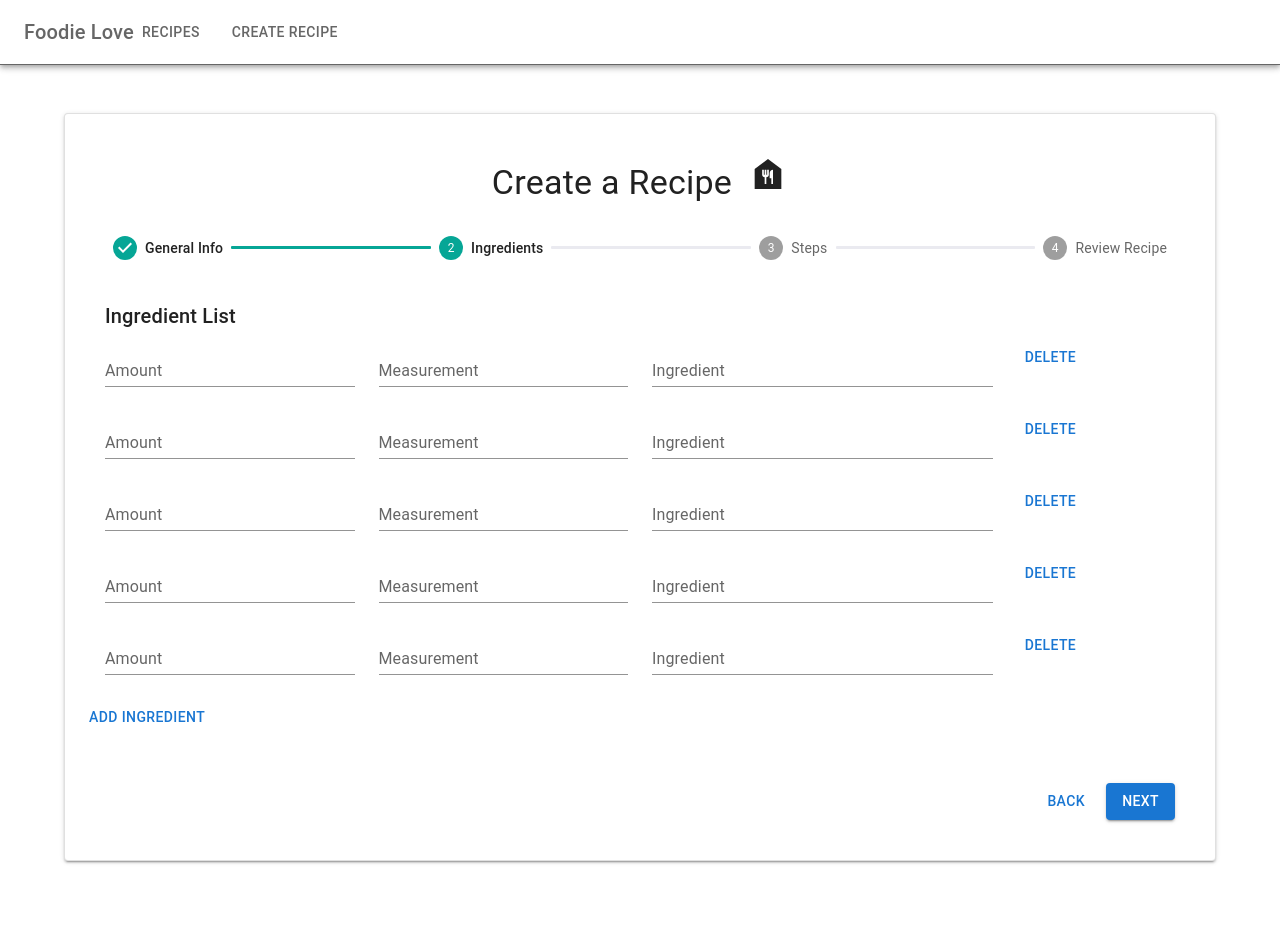
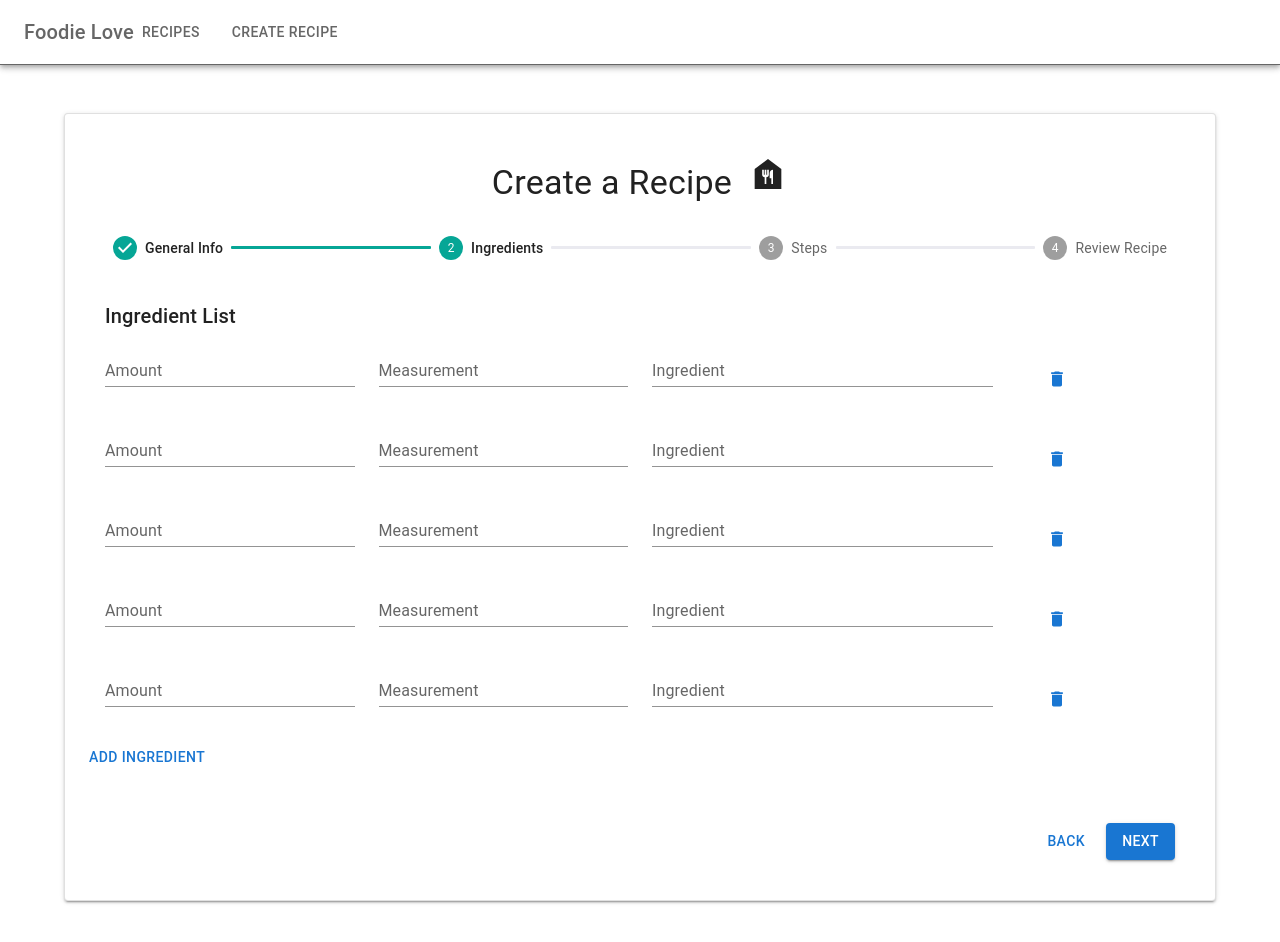
Before and after one commit to Benson-D/foodie-love-frontend, a React (Create React App) app: page /create-recipe in a window 1280 px wide. Both pictures are taken after typing "Sample", "Sample", "5", "5" into the empty fields and a click on the button "NEXT". Shown: the top 942 px of the page. Before the commit the page ends 909 px from the top, so only its background shows below. Built offline with nearby package versions, Linux system fonts and the light colour scheme; no server answers.

Commit message:
organized interfaces into one file for easy accessibility, added icon to add or delete ingredients and instructions

```diff
--- a/src/api/FoodieLoveApi.ts
+++ b/src/api/FoodieLoveApi.ts
@@ -1,6 +1,11 @@
 import axios, { AxiosError } from "axios";
-import { GetRecipes, SearchRecipes, GetSingleRecipe } from "./interface/foodieGet";
-import { CreateRecipeForm, CreateRecipeResponse } from "./interface/foodieCreate";
+import {
+    GetRecipes,
+    SearchRecipes,
+    GetRecipe,
+    CreateRecipe,
+    CreatedRecipe
+} from "../interface";
 
 const BASE_URL: string  = process.env.REACT_APP_BASE_URL || "http://localhost:3001";
 
@@ -11,7 +16,7 @@ const BASE_URL: string  = process.env.REACT_APP_BASE_URL || "http://localhost:30
 interface FoodieRequest {
     endpoint: string;
     method?: string;
-    data?: CreateRecipeForm | SearchRecipes;
+    data?: CreateRecipe | SearchRecipes;
 };
 
 /**
@@ -20,7 +25,7 @@ interface FoodieRequest {
  */
 interface FoodieAxiosRequest {
     recipes: GetRecipes[];
-    recipe: GetSingleRecipe | CreateRecipeResponse
+    recipe: GetRecipe | CreatedRecipe
 };
 
 
@@ -63,7 +68,7 @@ class FoodieLoveApi {
      * @param {string} id
      * @returns {Promise<Array>} JSON
      */
-    static async getSingleRecipe(id: string): Promise<GetSingleRecipe> {
+    static async getSingleRecipe(id: string): Promise<GetRecipe> {
         try {
             const { data } = await axios({ url:`${BASE_URL}/recipes/${id}`})
             return data.recipe;
@@ -81,7 +86,7 @@ class FoodieLoveApi {
      * @param {object} createData
      * @returns {Promise<Array>} JSON
      */
-    static async createRecipe(createData: CreateRecipeForm): Promise<CreateRecipeResponse> {
+    static async createRecipe(createData: CreateRecipe): Promise<CreatedRecipe> {
         try {
             const { data } = await axios({
                 url: `${BASE_URL}/recipes`,
--- /dev/null
+++ b/src/interface/index.ts
@@ -0,0 +1,108 @@
+
+/**
+ *  A full list of each recipe,
+ * data to expect in an individual recipe
+ */
+interface GetRecipes {
+    id: number;
+    recipeName: string;
+    prepTime: string;
+    cookingTime: string;
+    mealType: string;
+    recipeImage: string | null;
+};
+
+/**
+ * Each Ingredient List item,
+ * retrieved from a get request
+ */
+interface IngredientList {
+    amount: string,
+    ingredientId: number;
+    ingredient: string | null;
+    measurementId: number | null;
+    measurement: string | null;
+};
+
+/**
+ * A single recipe items,
+ * retrieved from a get request
+ */
+interface GetRecipe {
+    id: number;
+    prepTime: string | null;
+    cookingTime: string;
+    recipeImage: string | null;
+    mealType: string | null;
+    intructions: string | null;
+    ingredients: IngredientList[];
+};
+
+/**
+ * Optional parameters in a get request search
+ */
+interface SearchRecipes {
+    recipeName?: string;
+    cookingTime?: number;
+    mealType?: string;
+};
+
+/**
+ * A single list container that is associated with a recipe,
+ * Generally used within a form submission
+ *
+ */
+ interface IngredientItems {
+    amount: string;
+    measurement?: string;
+    ingredient: string;
+};
+
+/**
+ * General data input from recipe form when submitted
+ */
+interface CreateRecipe  {
+    recipeName: string;
+    mealType?: string;
+    prepTime?: string | number;
+    cookingTime: string | number;
+    instructions?: string;
+    ingredientList: IngredientItems[] | string;
+    recipeImage?: string;
+};
+
+/**
+ * The input returned from each created ingredient list
+ */
+interface CreatedIngredientList {
+    recipeId: number;
+    ingredientId: string;
+    measurementId: string | null;
+    amount: string;
+};
+
+/**
+ * The return of the created recipe
+ */
+interface CreatedRecipe {
+    id: number;
+    ingredients: CreatedIngredientList;
+}
+
+/**
+ * A single item of each instruction
+ */
+interface InstructionItems {
+    instruction?: string;
+}
+
+
+export type {
+    GetRecipes,
+    GetRecipe,
+    SearchRecipes,
+    CreateRecipe,
+    CreatedRecipe,
+    IngredientItems,
+    InstructionItems
+}
--- a/src/recipes/RecipeForm.tsx
+++ b/src/recipes/RecipeForm.tsx
@@ -1,5 +1,5 @@
 import React, { useState } from "react";
-import { CreateRecipeForm } from "../api/interface/foodieCreate";
+import { CreateRecipe } from "../interface";
 import FoodieLoveApi from "../api/FoodieLoveApi";
 import GeneralInfo from "./formParts/GeneralInfo";
 import AddIngredients from "./formParts/AddIngredients";
@@ -18,7 +18,6 @@ import {
     StepLabel,
     Typography,
     Button,
-    formLabelClasses
 } from "@mui/material";
 import { styled } from '@mui/material/styles';
 import StepConnector, { stepConnectorClasses } from '@mui/material/StepConnector';
@@ -72,7 +71,7 @@ function RecipeForm() {
      * Sends a post request to database
      * @param formData
      */
-    async function addRecipe(formData: CreateRecipeForm) {
+    async function addRecipe(formData: CreateRecipe) {
         await FoodieLoveApi.createRecipe(formData);
     }
 
--- a/src/recipes/RecipeList.tsx
+++ b/src/recipes/RecipeList.tsx
@@ -1,6 +1,6 @@
 import { useEffect, useState } from 'react';
 import FoodieLoveApi from '../api/FoodieLoveApi';
-import { GetRecipes } from "../api/interface/foodieGet";;
+import { GetRecipes } from "../interface";
 
 function RecipeList() {
     const [ recipes, setRecipes ] = useState<GetRecipes[]>([]);
--- a/src/recipes/formParts/AddIngredients.tsx
+++ b/src/recipes/formParts/AddIngredients.tsx
@@ -1,19 +1,15 @@
 import { Grid, Typography, Button } from '@mui/material';
 import { useContext } from "react";
 import FoodieFormContext from '../FoodieFormContext';
-import { GeneralList } from "../Interface/formInterface";
 import Ingredient from './Ingredient';
 import { FieldArray } from "formik";
-import { RemoveCircleOutline } from '@mui/icons-material';
-import { IngredientItems } from "../Interface/formInterface";
+import { IngredientItems } from "../../interface";
 
-
-const generalIngredientList: GeneralList = {
+const generalIngredientList: IngredientItems = {
     amount: '',
     measurement: '',
     ingredient: ''
 };
-
 
 function AddIngredients({ values }: { values: IngredientItems[] }) {
     const foodie = useContext(FoodieFormContext);
--- a/src/recipes/formParts/AddInstructions.tsx
+++ b/src/recipes/formParts/AddInstructions.tsx
@@ -3,7 +3,7 @@ import { useContext } from "react";
 import FoodieFormContext from "../FoodieFormContext";
 import { FieldArray } from "formik";
 import Instruction from "./Instruction";
-import { InstructionItems } from "../Interface/formInterface";
+import { InstructionItems } from "../../interface";
 
 
 function AddInstructions({ values }: { values: InstructionItems[] }) {
--- a/src/recipes/formParts/Ingredient.tsx
+++ b/src/recipes/formParts/Ingredient.tsx
@@ -1,5 +1,6 @@
 import { Grid, TextField, Button } from '@mui/material';
 import { Fragment } from "react";
+import DeleteIcon from '@mui/icons-material/Delete';
 
 interface IngredientProps {
     index: number;
@@ -10,32 +11,32 @@ function Ingredient({ index, removeItem }: IngredientProps) {
 
     return (
         <Fragment>
-            <Grid item xs={3} sm={3}>
+            <Grid item xs={2} sm={3}>
                 <TextField
                     name={`ingredientList.${index}.amount`}
                     label="Amount"
                     fullWidth
                     variant="standard" />
             </Grid>
-            <Grid item xs={3} sm={3}>
+            <Grid item xs={2} sm={3}>
                 <TextField
                     name={`ingredientList.${index}.measurement`}
                     label="Measurement"
                     fullWidth
                     variant="standard" />
             </Grid>
-            <Grid item xs={6} sm={4}>
+            <Grid item xs={5} sm={4}>
                 <TextField
                     name={`ingredientList.${index}.ingredient`}
                     label="Ingredient"
                     fullWidth
                     variant="standard" />
             </Grid>
-            <Grid item xs={6} sm={2}>
+            <Grid item xs={3} sm={2}>
                 <Button
                     type="button"
                     onClick={() => removeItem(index)}>
-                        Delete
+                        <DeleteIcon sx={{ml: 2, mt: 3, fontSize: '20px'}}/>
                 </Button>
             </Grid>
         </Fragment>
--- a/src/recipes/formParts/Instruction.tsx
+++ b/src/recipes/formParts/Instruction.tsx
@@ -1,6 +1,6 @@
 import { Fragment } from "react";
 import { Grid, TextField, Button } from "@mui/material";
-
+import DeleteIcon from '@mui/icons-material/Delete';
 
 interface InstructionProps {
     index: number;
@@ -23,7 +23,7 @@ function Instruction({ index, removeItem }: InstructionProps) {
                 <Button
                     type="button"
                     onClick={() => removeItem(index)}>
-                        Delete
+                        <DeleteIcon sx={{ml: 2, mt: 1, fontSize: '20px'}}/>
                 </Button>
             </Grid>
         </Fragment>
```
Also changed, not shown: src/api/interface/foodieCreate.ts (deleted, +0 -47 lines), src/api/interface/foodieGet.ts (deleted, +0 -43 lines), src/recipes/Interface/formInterface.ts (deleted, +0 -24 lines).
